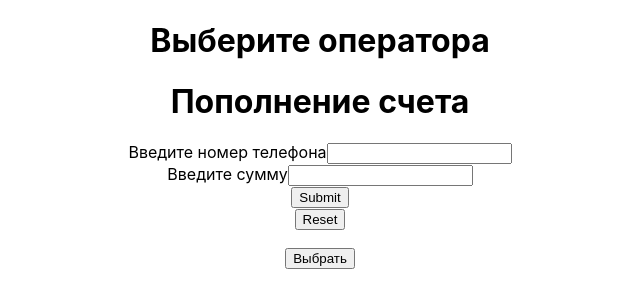
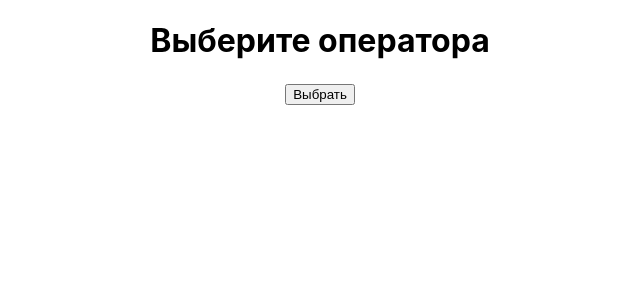
Before and after one commit to Birman126/MobilePay_react, a React (Create React App) app in the folder mobilepay_react/: page / in a window 1280 px wide. Shown: the top 308 px of the page, without its empty margins (320-960 px from the left). Built offline with nearby package versions, Linux system fonts and the light colour scheme.

Commit message:
add terminal

```diff
--- a/mobilepay_react/src/App.js
+++ b/mobilepay_react/src/App.js
@@ -23,7 +23,7 @@ class App extends Component {
     this.setState({
       pageTitle,
       showOperator: !this.state.showOperator,
-      showOperator: !this.state.showTerminal,
+      showTerminal: !this.state.showTerminal,
     });
   };
 
@@ -32,6 +32,11 @@ class App extends Component {
   render() {
     const divStyle = {
       textAlign: "center",
+    };
+    let terminal = null;
+    if (this.state.showTerminal) {
+
+        return (<Terminal />)
     };
 
     let operators = null;
@@ -50,7 +55,7 @@ class App extends Component {
       <div style={divStyle}>
         <h1>{this.state.pageTitle}</h1>
 
-        <Terminal />
+
         <button
         style={{marginTop:2}}
         onClick={this.toggleOperatorHandler}
@@ -63,7 +68,8 @@ class App extends Component {
             paddingTop: "20px",
           }}
         >
-          {operators}
+          {terminal,
+          operators}
         </div>
       </div>
     );
--- a/mobilepay_react/src/Terminal/Terminal.js
+++ b/mobilepay_react/src/Terminal/Terminal.js
@@ -1,27 +1,32 @@
 import React, { Component } from "react";
 
-export default class Terminal extends Component {
-  isValid = () => {
-    var output = "";
-    var re = /^\d[\d\(\)\ -]{4,14}\d$/;
-    var myPhone = document.getElementById("phone").value;
-    var valid = re.test(myPhone);
-    if (valid) output = "Номер телефона введен правильно!";
-    else output = "Номер телефона введен неправильно!";
-    document.getElementById("message").innerText = output;
-  };
+// export default class Terminal extends Component {
+//   isValid = () => {
+//     var output = "";
+//     var re = /^\d[\d\(\)\ -]{4,14}\d$/;
+//     var myPhone = document.getElementById("phone").value;
+//     var valid = re.test(myPhone);
+//     if (valid) output = "Номер телефона введен правильно!";
+//     else output = "Номер телефона введен неправильно!";
+//     document.getElementById("message").innerText = output;
+//   };
 
-  isValidSum = () => {
-    var sumOutput;
-    var mySum = document.getElementById("Sum").value;
-    var valid = mySum <= 1000 && mySum >= 1;
-    if (valid) sumOutput = "Сумма введена правильно!";
-    else sumOutput = "Введите сумму от 1 до 1000!";
-    document.getElementById("messageSum").innerHTML = sumOutput;
-  };
-  render() {
-    return (
-      <div>
+//   isValidSum = () => {
+//     var sumOutput;
+//     var mySum = document.getElementById("Sum").value;
+//     var valid = mySum <= 1000 && mySum >= 1;
+//     if (valid) sumOutput = "Сумма введена правильно!";
+//     else sumOutput = "Введите сумму от 1 до 1000!";
+//     document.getElementById("messageSum").innerHTML = sumOutput;
+//   };
+//   render() {
+    export default props => {
+      return (
+      <div style={{
+        border: '1px solid #ccc',
+        width: 400,
+        margin: '0 auto'
+      }}>
         <h1 id>
           Пополнение счета <div id="id_operator"></div>{" "}
         </h1>
@@ -51,4 +56,3 @@ export default class Terminal extends Component {
       </div>
     );
   }
-}
```
